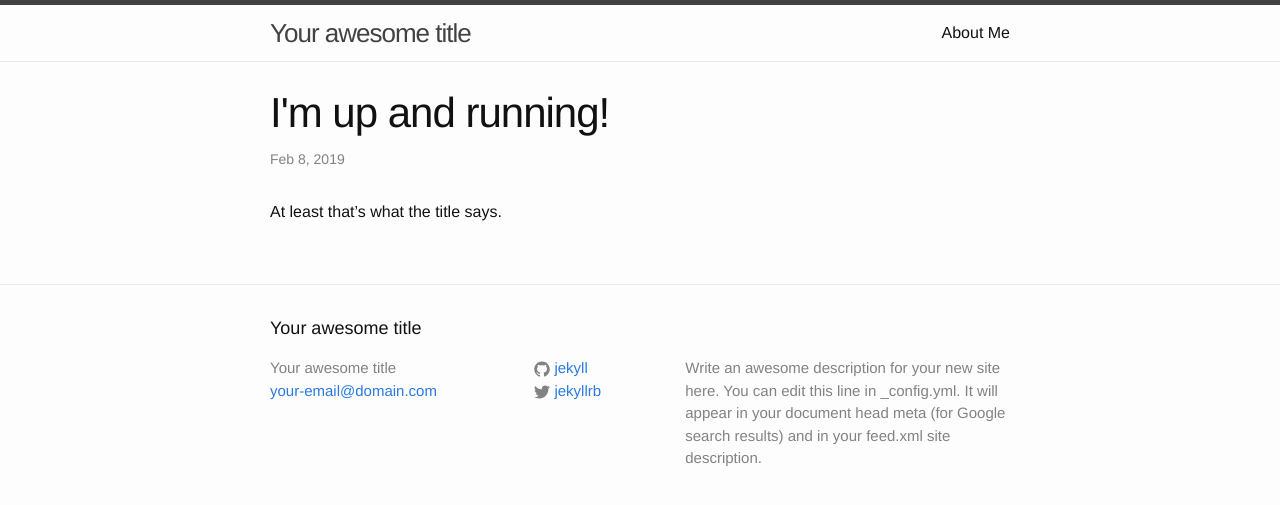
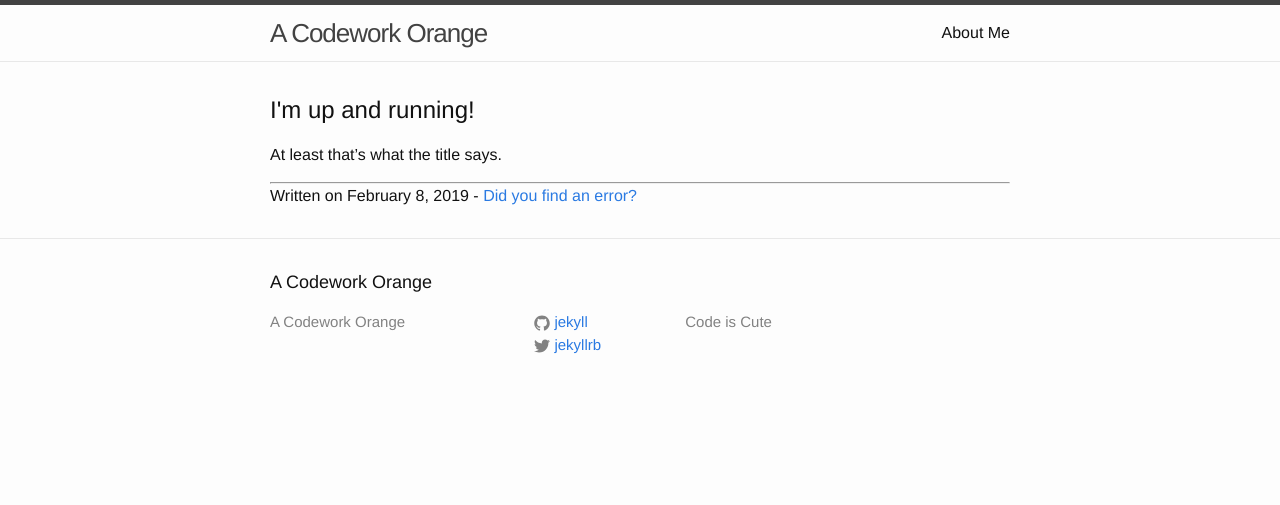
Before and after one commit to OragonEfreet/OragonEfreet.github.io, a Jekyll site: the page built from _posts/2019-2-8-Hello-World.md, in a window 1280 px wide. Shown: the top 505 px of the page. Built offline with Jekyll 4.4.1, drawn with Linux system fonts in a browser that asks for light colours; comment, search, counter and statistics services are not loaded.

Commit message:
again, config

```diff
--- a/_config.yml
+++ b/_config.yml
@@ -6,16 +6,38 @@
 # 'jekyll serve'. If you change this file, please restart the server process.
 
 # Site settings
-title: Your awesome title
-email: your-email@domain.com
-description: > # this means to ignore newlines until "baseurl:"
-  Write an awesome description for your new site here. You can edit this
-  line in _config.yml. It will appear in your document head meta (for
-  Google search results) and in your feed.xml site description.
+title: A Codework Orange
+email:
+description: Code is Cute
 baseurl: "" # the subpath of your site, e.g. /blog
-url: "http://yourdomain.com" # the base hostname & protocol for your site
+url:
 twitter_username: jekyllrb
 github_username:  jekyll
+disqus: codework-orange
 
 # Build settings
 markdown: kramdown
+
+kramdown:
+  # Use GitHub flavored markdown, including triple backtick fenced code blocks
+  input: GFM
+  # Jekyll 3 and GitHub Pages now only support rouge for syntax highlighting
+  syntax_highlighter: rouge
+  syntax_highlighter_opts:
+    # Use existing pygments syntax highlighting css
+    css_class: 'highlight'
+
+  plugins:
+  - jekyll-feed # Create an Atom feed using the official Jekyll feed gem
+  - jekyll-seo-tag
+  - jekyll-sitemap # Create a sitemap using the official Jekyll sitemap gem
+  - jemoji
+  - jekyll-github-metadata
+
+# Exclude these files from your production _site
+exclude:
+  - Gemfile
+  - Gemfile.lock
+  - LICENSE
+  - README.md
+  - CNAME
--- /dev/null
+++ b/_includes/disqus.html
@@ -0,0 +1,17 @@
+{% if site.disqus %}
+<div class="comments">
+	<div id="disqus_thread"></div>
+	<script type="text/javascript">
+
+	    var disqus_shortname = '{{ site.disqus }}';
+
+	    (function() {
+	        var dsq = document.createElement('script'); dsq.type = 'text/javascript'; dsq.async = true;
+	        dsq.src = '//' + disqus_shortname + '.disqus.com/embed.js';
+	        (document.getElementsByTagName('head')[0] || document.getElementsByTagName('body')[0]).appendChild(dsq);
+	    })();
+
+	</script>
+	<noscript>Please enable JavaScript to view the <a href="http://disqus.com/?ref_noscript">comments powered by Disqus.</a></noscript>
+</div>
+{% endif %}
--- a/_layouts/default.html
+++ b/_layouts/default.html
@@ -15,6 +15,8 @@
 
     {% include footer.html %}
 
+
+    {% include analytics.html %}
   </body>
 
 </html>
--- a/_layouts/post.html
+++ b/_layouts/post.html
@@ -1,15 +1,21 @@
 ---
 layout: default
 ---
-<article class="post" itemscope itemtype="http://schema.org/BlogPosting">
 
-  <header class="post-header">
-    <h1 class="post-title" itemprop="name headline">{{ page.title }}</h1>
-    <p class="post-meta"><time datetime="{{ page.date | date_to_xmlschema }}" itemprop="datePublished">{{ page.date | date: "%b %-d, %Y" }}</time>{% if page.author %} • <span itemprop="author" itemscope itemtype="http://schema.org/Person"><span itemprop="name">{{ page.author }}</span></span>{% endif %}</p>
-  </header>
+<article class="post">
+  <h1>{{ page.title }}</h1>
 
-  <div class="post-content" itemprop="articleBody">
+
+  <div class="entry">
     {{ content }}
   </div>
 
+  <hr />
+
+  <div class="date">
+    Written on {{ page.date | date: "%B %e, %Y" }} -
+    <a href="https://github.com/OragonEfreet/oragonefreet.github.io/edit/master/{{ page.path }}">Did you find an error?</a>
+  </div>
+
+  {% include disqus.html %}
 </article>
```
Also changed, not shown: _includes/analytics.html (added, +16 -0 lines).
